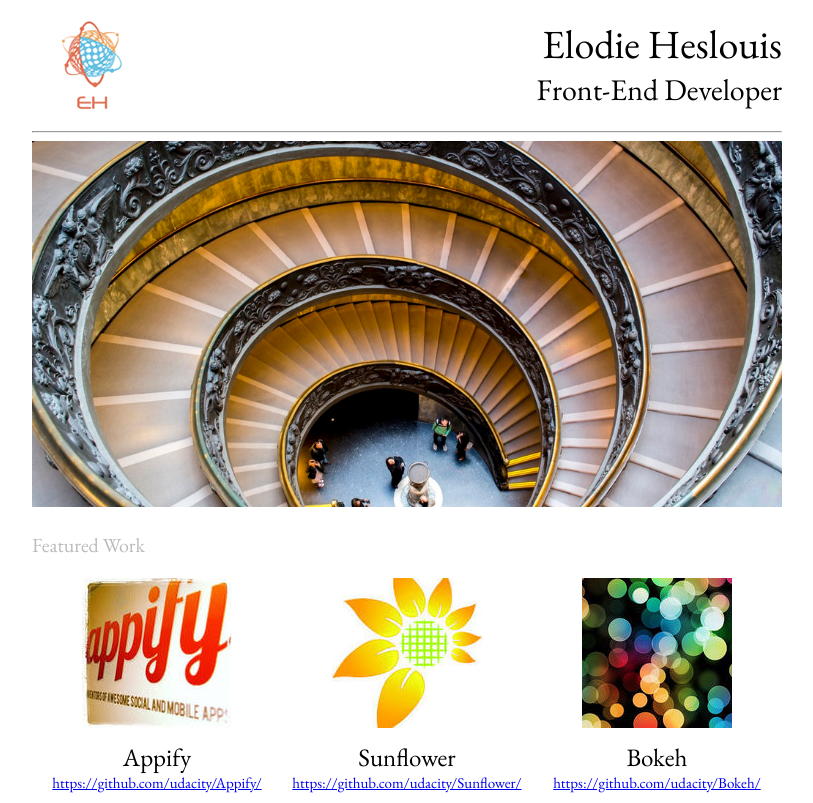
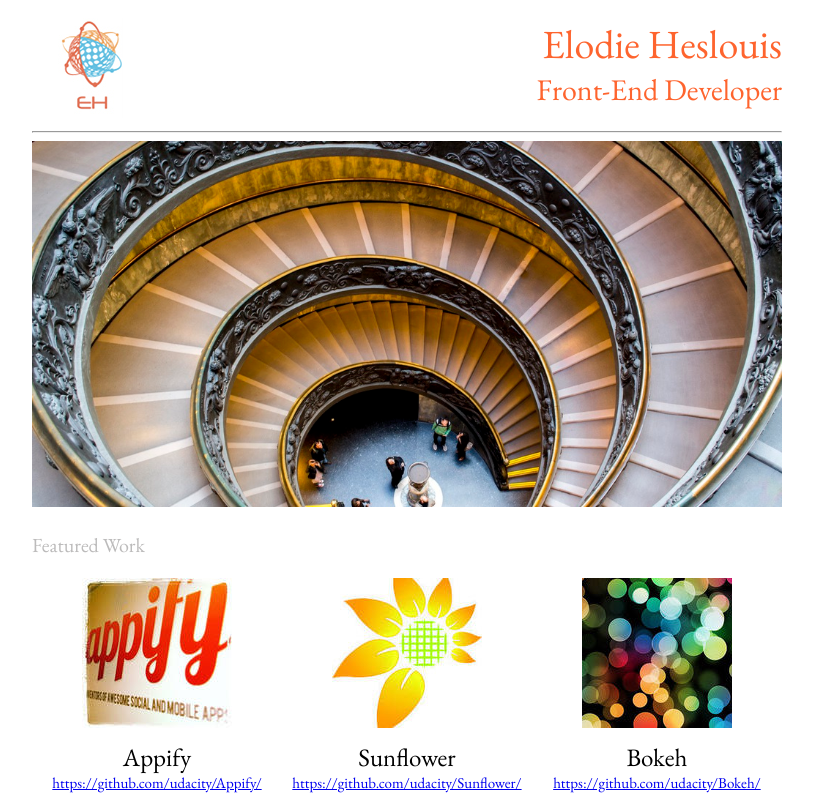
Before and after one commit to eheslouis/My-Portfolio, a plain HTML site: page index.html in a window 1280 px wide. Shown: the whole page, without its empty margins (233-1046 px from the left). Drawn offline with nearby package versions, Linux system fonts and the light colour scheme.

Commit message:
feat: color update
updated color of title
remote unnecessary file

```diff
--- a/css/style.css
+++ b/css/style.css
@@ -14,6 +14,7 @@ body{
 	margin-top: 0.5em;
 	margin-bottom: 0px;
 	text-align: right;
+	color: #FE642E;
 }
 
 .title-job{
@@ -21,6 +22,7 @@ body{
 	margin-top: 0px;
 	margin-bottom: 0px;
 	text-align: right;
+	color: #FE642E;
 }
 
 .feature-work{
```
Also changed, not shown: images/udacity-logo.jpg (deleted).
